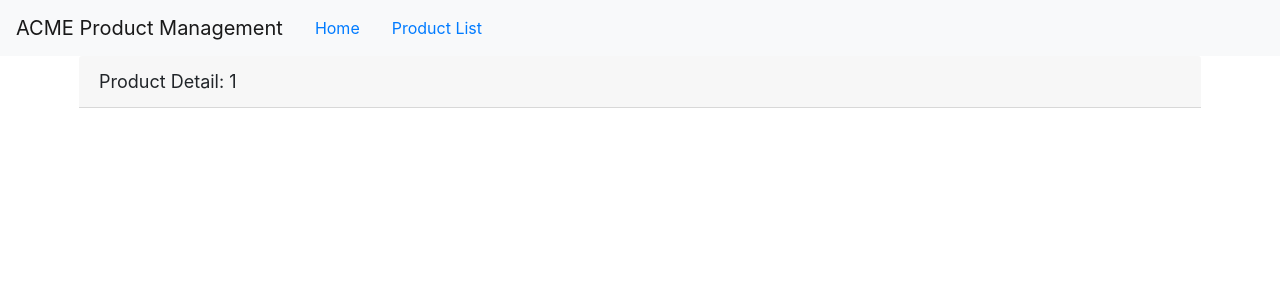
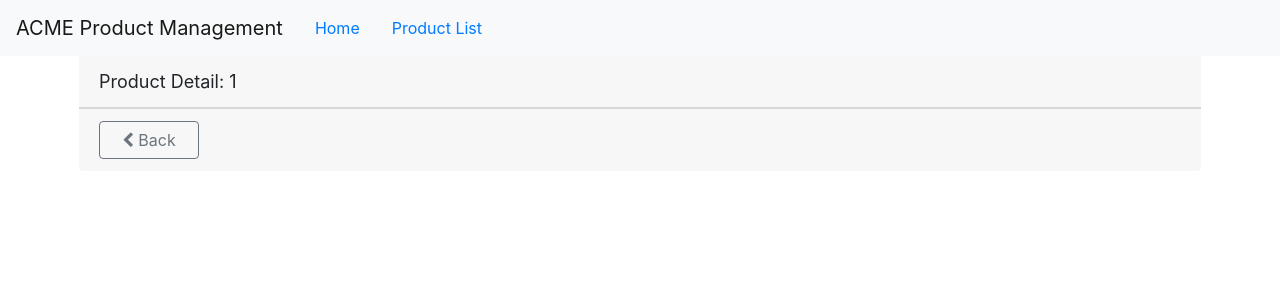
Before and after one commit to SteveMustanski/APM, an Angular app: page /products/1 in a window 1280 px wide. Shown: the top 300 px of the page. Built offline with nearby package versions, Linux system fonts and the light colour scheme.

Commit message:
added guard to product detail route

```diff
--- a/src/app/app.module.ts
+++ b/src/app/app.module.ts
@@ -10,6 +10,7 @@
 import { StarComponent } from './shared/star.component';
 import { ProductDetailComponent } from './products/product-detail.component';
 import { WelcomeComponent } from './home/welcome.component';
+import { ProductDetailGuard } from "./products/product-detail.guard";
 
 @NgModule({
   declarations: [
@@ -26,7 +27,9 @@
     HttpClientModule,
     RouterModule.forRoot([
       { path: 'products', component: ProductListComponent },
-      { path: 'products/:id', component: ProductDetailComponent },
+      { path: 'products/:id',
+        canActivate: [ProductDetailGuard],
+        component: ProductDetailComponent },
       { path: 'welcome', component: WelcomeComponent },
       { path: '', redirectTo: 'welcome', pathMatch: 'full' },
       { path: '**', redirectTo:'welcome', pathMatch: 'full' }
--- a/src/app/products/product-detail.component.html
+++ b/src/app/products/product-detail.component.html
@@ -2,4 +2,11 @@
   <div class="card-header">
     {{pageTitle}}
   </div>
+  <div class="card-footer">
+    <button class="btn btn-outline-secondary"
+      (click)='onBack()'
+      style='width:100px'>
+      <i class='fa fa-chevron-left'></i> Back
+    </button>
+  </div>
 <!-- </div> -->
--- a/src/app/products/product-detail.component.ts
+++ b/src/app/products/product-detail.component.ts
@@ -1,5 +1,5 @@
 import { Component, OnInit } from '@angular/core';
-import { ActivatedRoute } from "@angular/router";
+import { ActivatedRoute, Router } from "@angular/router";
 
 import { IProduct } from './product';
 
@@ -11,7 +11,7 @@
   pageTitle: string = 'Product Detail';
   product: IProduct;
 
-  constructor(private route: ActivatedRoute) { }
+  constructor(private route: ActivatedRoute, private router: Router) { }
 
   ngOnInit() {
     let id = +this.route.snapshot.paramMap.get('id');
@@ -27,4 +27,8 @@
       "imageUrl": "assets/images/leaf_rake.png"
     }
   }
+
+  onBack(): void {
+    this.router.navigate(['/products']);
+  }
 }
--- /dev/null
+++ b/src/app/products/product-detail.guard.ts
@@ -0,0 +1,23 @@
+import { Injectable } from '@angular/core';
+import { CanActivate, ActivatedRouteSnapshot, RouterStateSnapshot, UrlTree, Router } from '@angular/router';
+import { Observable } from 'rxjs';
+
+@Injectable({
+  providedIn: 'root'
+})
+export class ProductDetailGuard implements CanActivate {
+
+  constructor(private router: Router) {}
+  canActivate(
+    next: ActivatedRouteSnapshot,
+    state: RouterStateSnapshot): Observable<boolean | UrlTree> | Promise<boolean | UrlTree> | boolean | UrlTree {
+      let id = +next.url[1].path;
+      if (isNaN(id) || id < 1) {
+        alert("Invalid product Id");
+        this.router.navigate(['/products']);
+        return false;
+      };
+    return true;
+  }
+
+}
```
Also changed, not shown: 1 other file (tests, documents, lock files or other folders).
